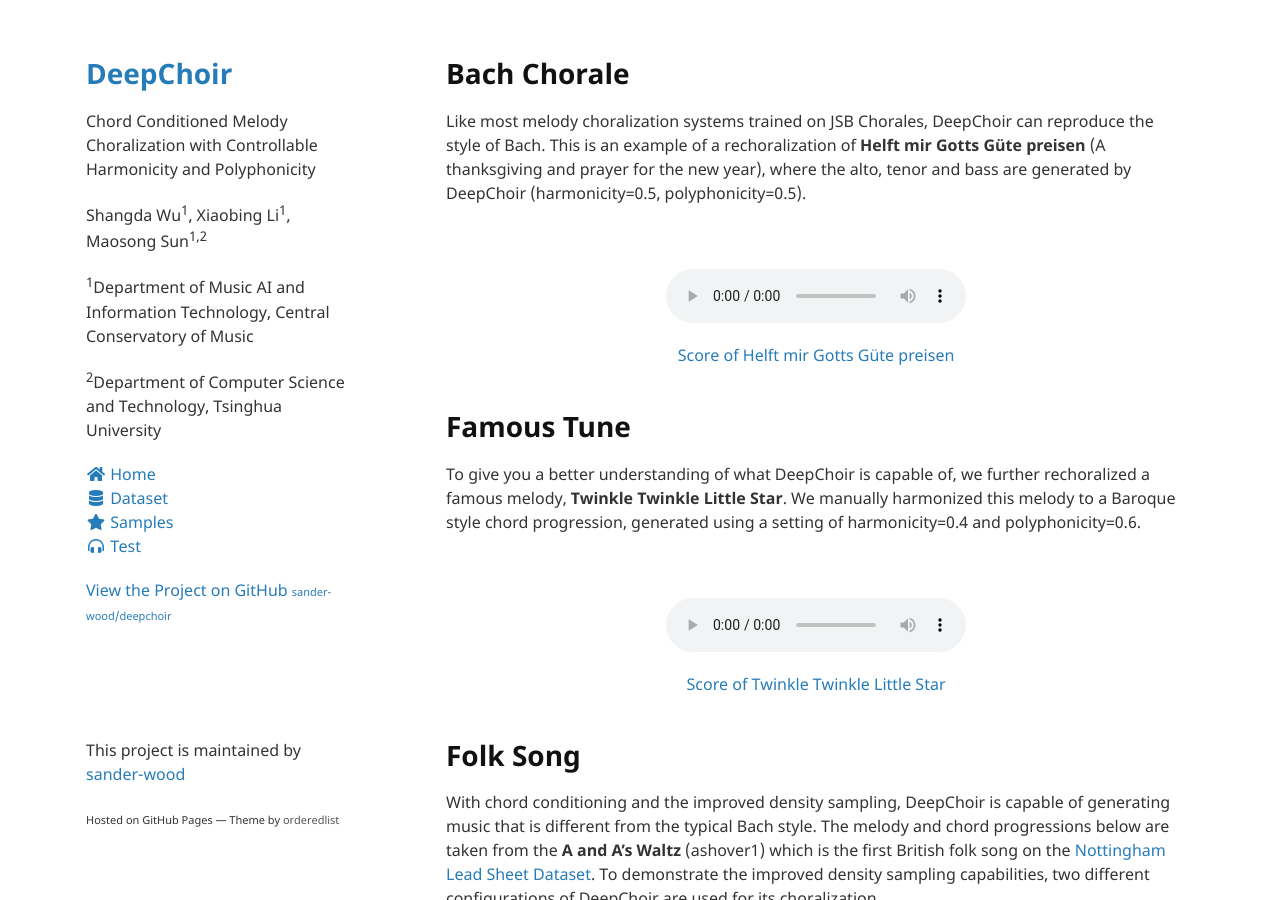
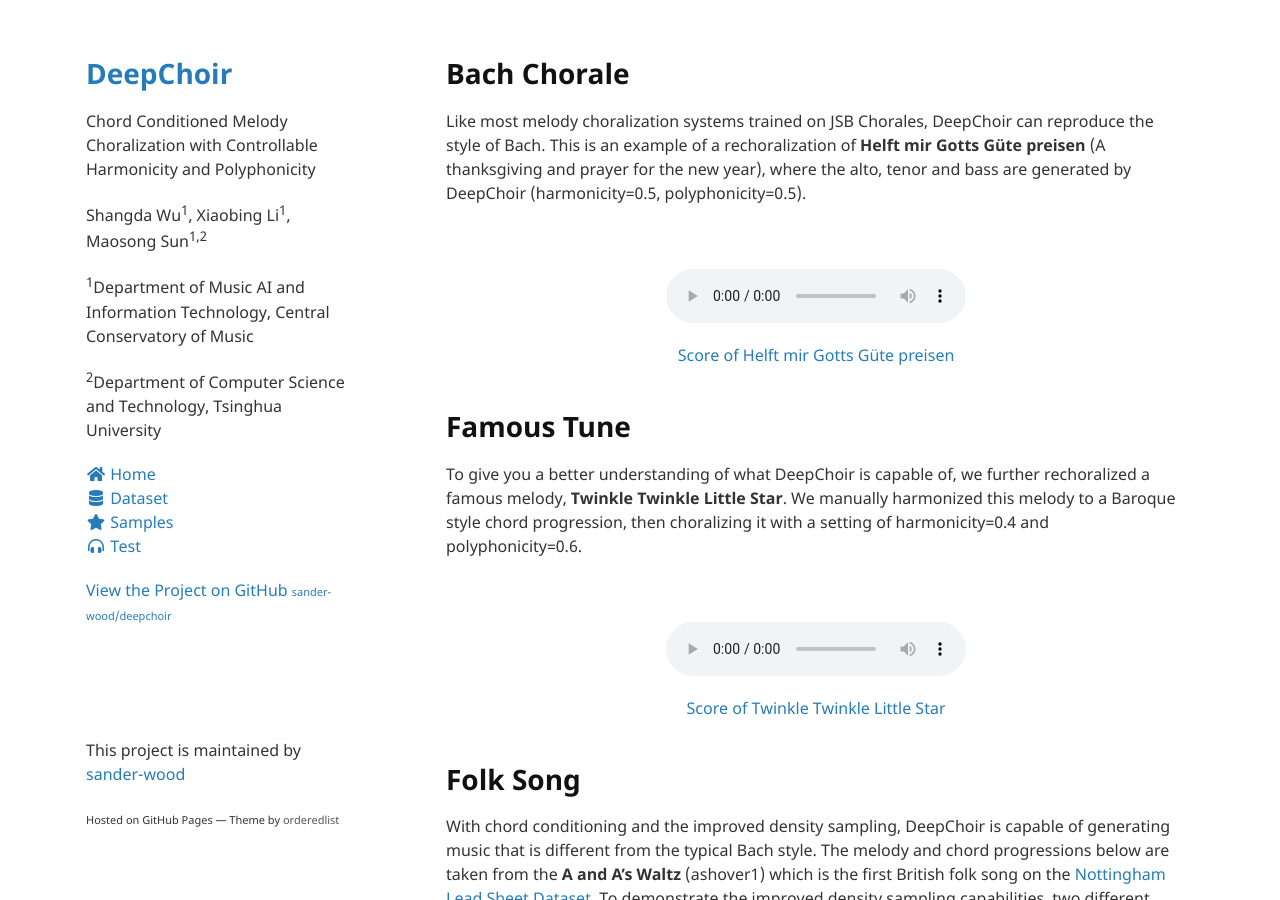
Before and after one commit to sander-wood/deepchoir, a Jekyll site: the page built from samples.md, in a window 1280 px wide and 900 px high. Built offline with Jekyll 4.4.1, drawn with Linux system fonts in a browser that asks for light colours; nearby versions of some CDN libraries.

Commit message:
Update samples.md

```diff
--- a/samples.md
+++ b/samples.md
@@ -13,7 +13,7 @@
 <br>
 
 # Famous Tune
-To give you a better understanding of what DeepChoir is capable of, we further rechoralized a famous melody, **Twinkle Twinkle Little Star**. We manually harmonized this melody to a Baroque style chord progression, generated using a setting of harmonicity=0.4 and polyphonicity=0.6.
+To give you a better understanding of what DeepChoir is capable of, we further rechoralized a famous melody, **Twinkle Twinkle Little Star**. We manually harmonized this melody to a Baroque style chord progression, then choralizing it with a setting of harmonicity=0.4 and polyphonicity=0.6.
 
 <br>
 <audio id="audio_2" src="samples/famous_tune/little star-h0.4-p0.6.mp3" type="audio/mpeg" controls controlsList="nodownload">Your browser does not support the audio element.</audio>
```
